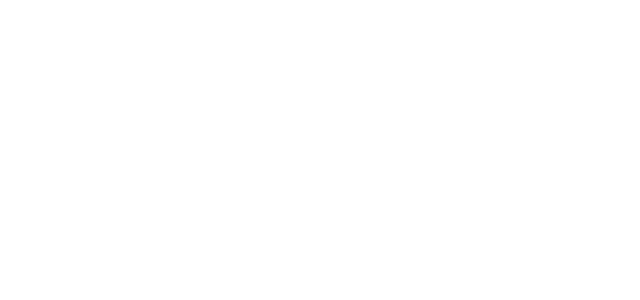
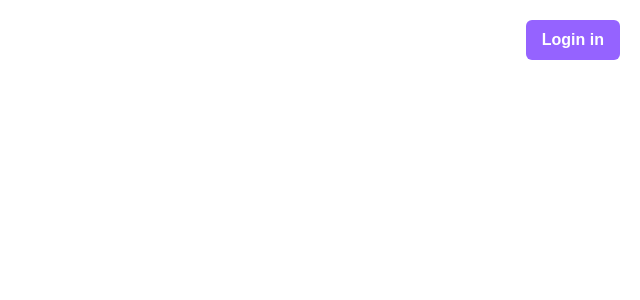
Before and after one commit to pedro-lucinda/ticket-ui, a Next.js app: page / in a window 1280 px wide. Shown: the top 300 px of the page, without its empty margins (640-1280 px from the left). Built offline with nearby package versions, Linux system fonts and the light colour scheme.

Commit message:
feat: nav update

```diff
--- a/src/components/modules/nav/index.tsx
+++ b/src/components/modules/nav/index.tsx
@@ -2,6 +2,7 @@
 import classNames from 'classnames'
 import { useRouter, usePathname } from 'next/navigation'
 import React from 'react'
+import Button from '@/components/elements/button'
 import { NavLink } from '@/components/elements/nav-link'
 import { LOGO, NAV_LINKS, HOME_PATH } from '@/constants'
 
@@ -10,10 +11,14 @@
   const pathName = usePathname()
   return (
     <div
-      className={classNames('flex justify-between items-center px-5 py-5 ', {
-        'bg-purple500': pathName !== HOME_PATH,
-        'bg-transparent': pathName === HOME_PATH,
-      })}
+      className={classNames(
+        'flex justify-between items-center px-5 py-5 md:max-screen-size mx-auto',
+        {
+          'bg-purple500': pathName !== HOME_PATH,
+          'bg-transparent absolute  w-full top-10 left-1/2 transform -translate-x-1/2 -translate-y-1/2':
+            pathName === HOME_PATH,
+        },
+      )}
     >
       <img
         src={LOGO}
@@ -22,7 +27,7 @@
         className="cursor-pointer"
       />
 
-      <section className="flex gap-10">
+      <section className="flex gap-10 items-center">
         {NAV_LINKS.map((link) => (
           <NavLink
             key={link.label}
@@ -30,6 +35,12 @@
             onClick={() => router.push(link.path)}
           />
         ))}
+        <Button
+          variant="purple"
+          label="Login in"
+          size="sm"
+          onClick={() => router.push('/login')}
+        />
       </section>
     </div>
   )
--- a/src/constants/index.ts
+++ b/src/constants/index.ts
@@ -11,8 +11,4 @@
     label: 'Tickets',
     path: '/tickets',
   },
-  {
-    label: 'Contact',
-    path: '/contact',
-  },
 ]
```
